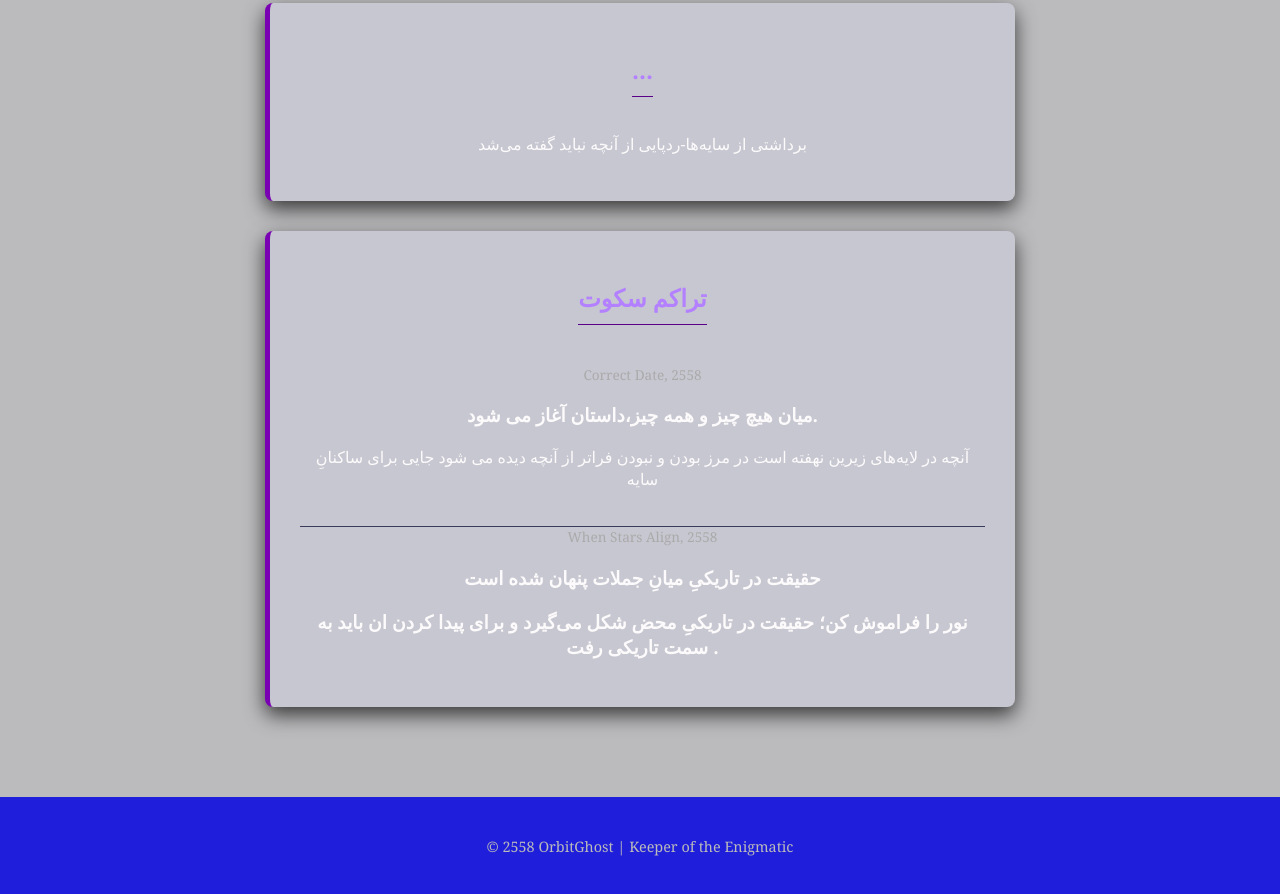
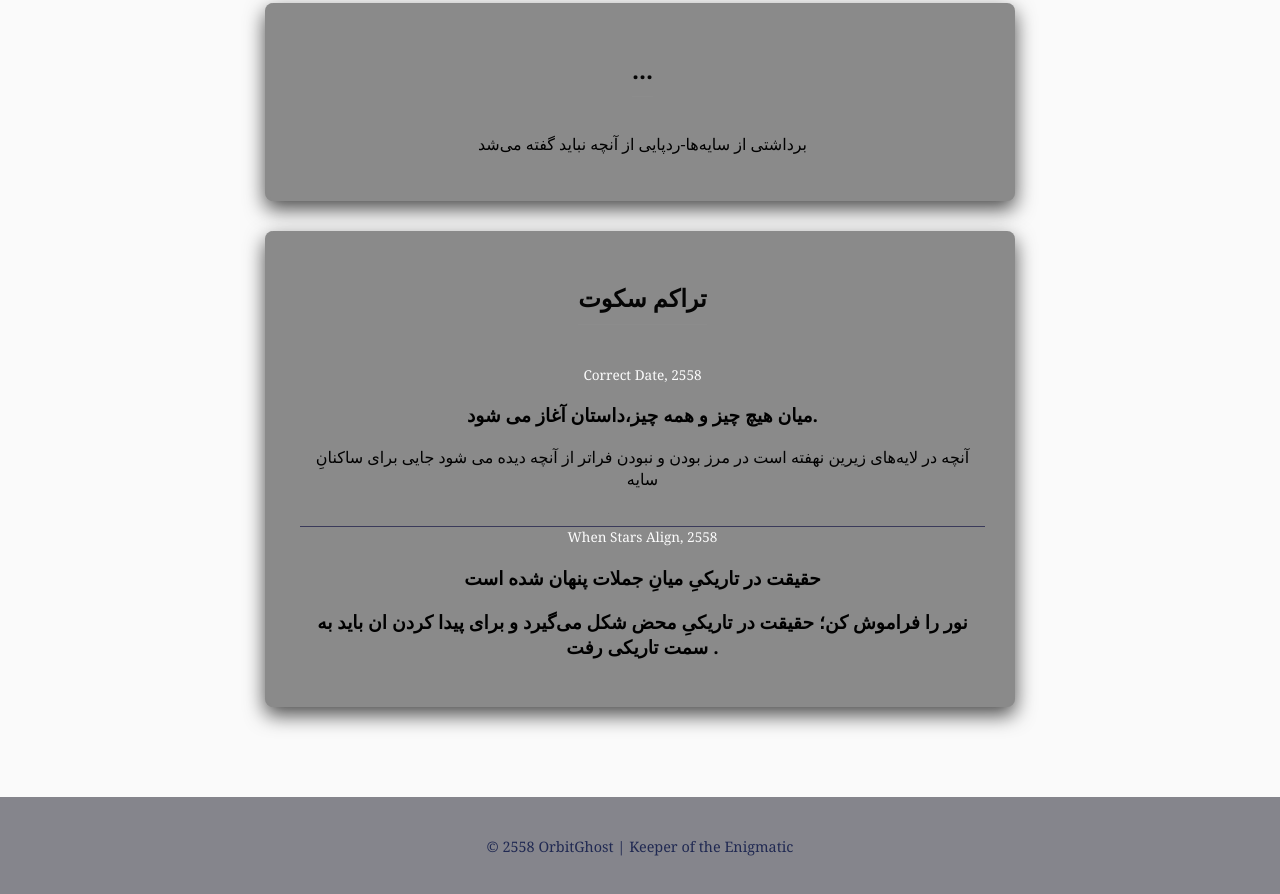
Before and after one commit to OrbitGhost202/OrbitGhost202.github.io, a plain HTML site: page post1.html in a window 1280 px wide. Shown: the part 270-1164 px from the top of the page. Drawn offline with Linux system fonts and the light colour scheme.

Commit message:
Update post1.html

```diff
--- a/post1.html
+++ b/post1.html
@@ -7,9 +7,9 @@
     <style>
         /* تم دارک رویال/رمزآلود */
         body {
-            background-color: #bbbbbd; /* سفید کمی تیره */
+            background-color: #fafafa; /* سفید کمی تیره */
             font-family: 'Georgia', serif; /* فونت کلاسیک و کمی مرموز */
-            color: #fcfafa; /* قهوه ای */
+            color: #000000; /* قهوه ای */
             margin: 0;
             padding: 0;
             display: flex;
@@ -22,7 +22,7 @@
             padding: 70px 20px;
             text-align: center;
             box-shadow: 0 5px 15px rgba(0,0,0,0.6);
-            border-bottom: 3px solid #7a00b3; /* بنفش روشن‌تر */
+            border-bottom: 3px solid #afabb3; /* بنفش روشن‌تر */
         }
 
         header h1 {
@@ -41,18 +41,18 @@
         }
 
         section {
-            background: #c7c7d1; /* قرمز */
+            background: #8a8a8a; /* قرمز */
             padding: 30px;
             margin-bottom: 30px;
             border-radius: 8px;
-            border-left: 5px solid #7a00b3; /* حاشیه بنفش */
+            border-left: 5px solid #8a8a8a; /* حاشیه بنفش */
             box-shadow: 0 8px 20px rgba(0,0,0,0.7);
             text-align: center;
         }
 
         h2 {
-            color: #b380ff; /* بنفش ملایم */
-            border-bottom: 1px solid #5a0088; /* زرد */
+            color: #050505; /* بنفش ملایم */
+            border-bottom: 1px solid #8c8c8c; /* زرد */
             padding-bottom: 10px;
             display: inline-block;
         }
@@ -64,7 +64,7 @@
 
         .post-date {
             font-size: 0.85rem;
-            color: #aaa; /* خاکستری روشن‌تر */
+            color: #fcfcfc; /* خاکستری روشن‌تر */
             margin-bottom: 10px;
         }
 
@@ -75,15 +75,15 @@
         }
         a:hover {
             text-decoration: underline;
-            color: #fff; /* سفید هنگام هاور */
+            color: #0a0000; /* سفید هنگام هاور */
         }
 
         footer {
             text-align: center;
             padding: 25px;
             font-size: 0.9rem;
-            color: #bbb;
-            background: #1f1fdb; /* ابی کمرنگ */
+            color: #202952;
+            background: #85858c; /* ابی کمرنگ */
             margin-top: auto;
         }
 
```
